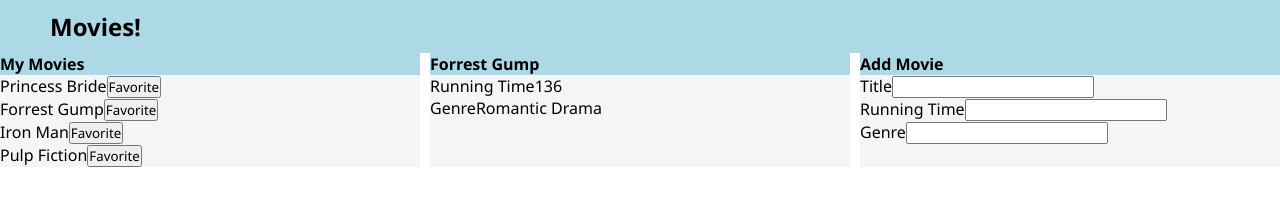
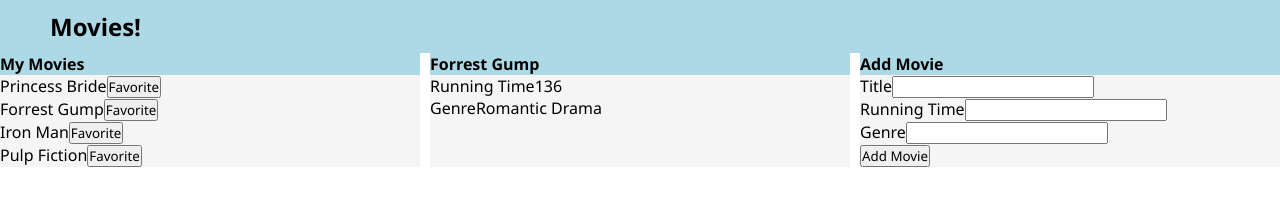
Before and after one commit to jellyphishing/movies-frontend2-more-practice, a React (Create React App) app: page / in a window 1280 px wide. Shown: the top 217 px of the page. Built offline with nearby package versions, Linux system fonts and the light colour scheme.

Commit message:
completed controlled form

```diff
--- a/src/components/NewMovieForm/NewMovieForm.jsx
+++ b/src/components/NewMovieForm/NewMovieForm.jsx
@@ -4,8 +4,12 @@
   const [runningTime, setRunningTime] = useState("");
   const [genre, setGenre] = useState("");
 
+  const handleSubmit = (e) => {
+    e.preventDefault();
+  };
+
   return (
-    <form className="flex-item">
+    <form onSubmit={handleSubmit} className="flex-item">
       <h4>Add Movie</h4>
       <div>
         <label>Title</label>
@@ -22,6 +26,7 @@
         <label>Genre</label>
         <input value={genre} onChange={(e) => setGenre(e.target.value)} />
       </div>
+      <button type="submit">Add Movie</button>
     </form>
   );
 };
```
